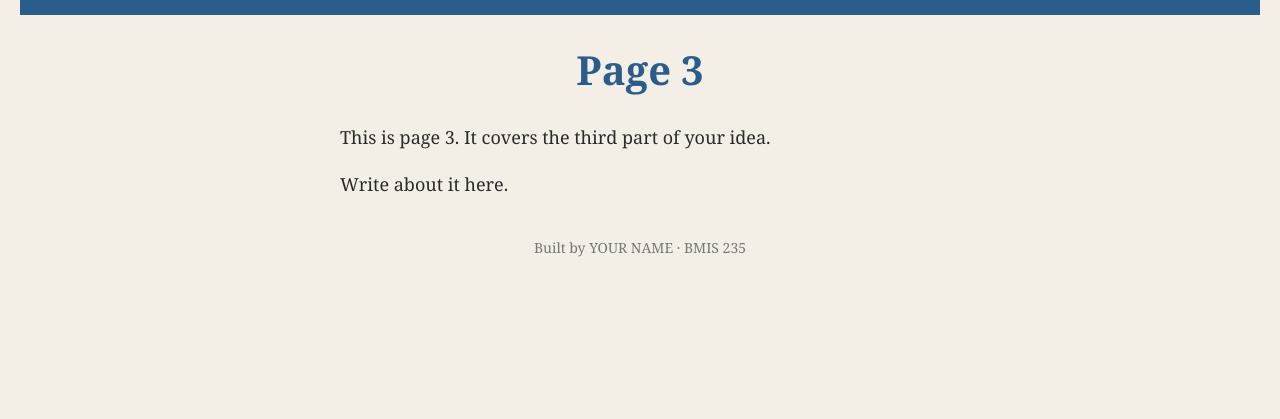
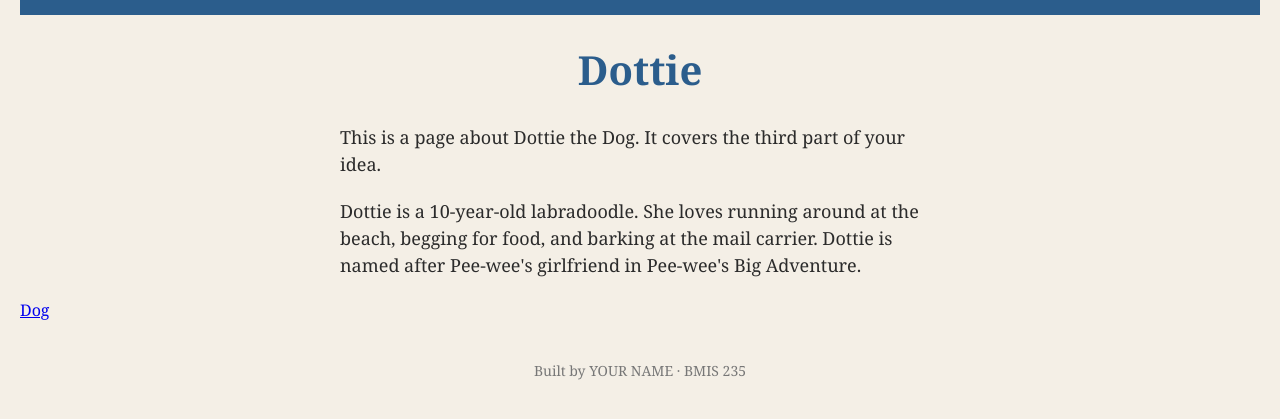
Before and after one commit to abrinkley06/bmis235-html-3, a plain HTML site: page dottie.html in a window 1280 px wide. Shown: the part 71-490 px from the top of the page. Drawn offline with Linux system fonts and the light colour scheme.

Commit message:
Revise page content to focus on Dottie
Updated content to provide information about Dottie the Dog.

```diff
--- a/dottie.html
+++ b/dottie.html
@@ -27,9 +27,10 @@
     <a href="dottie.html"><img src="img/dottie.png" alt="Dottie"></a>
 </nav>
 
-<h1>Page 3</h1>
-<p>This is page 3. It covers the third part of your idea.</p>
-<p>Write about it here.</p>
+<h1>Dottie</h1>
+<p>This is a page about Dottie the Dog. It covers the third part of your idea.</p>
+<p>Dottie is a 10-year-old labradoodle. She loves running around at the beach, begging for food, and barking at the mail carrier. Dottie is named after Pee-wee's girlfriend in Pee-wee's Big Adventure.</p>
+<a href="https://en.wikipedia.org/wiki/Dog">Dog</a>
 
 <!-- Footer: fill in your name -->
 <footer>Built by YOUR NAME &middot; BMIS 235</footer>
```
